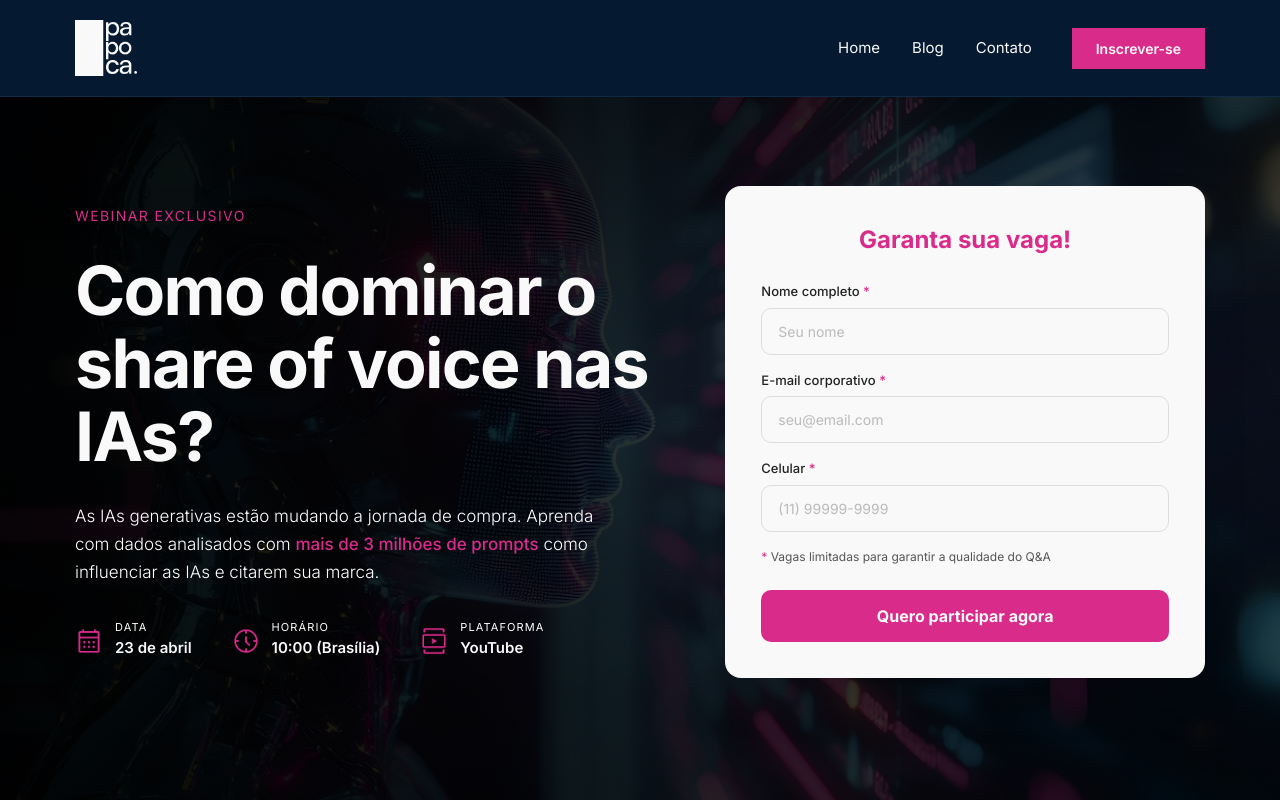
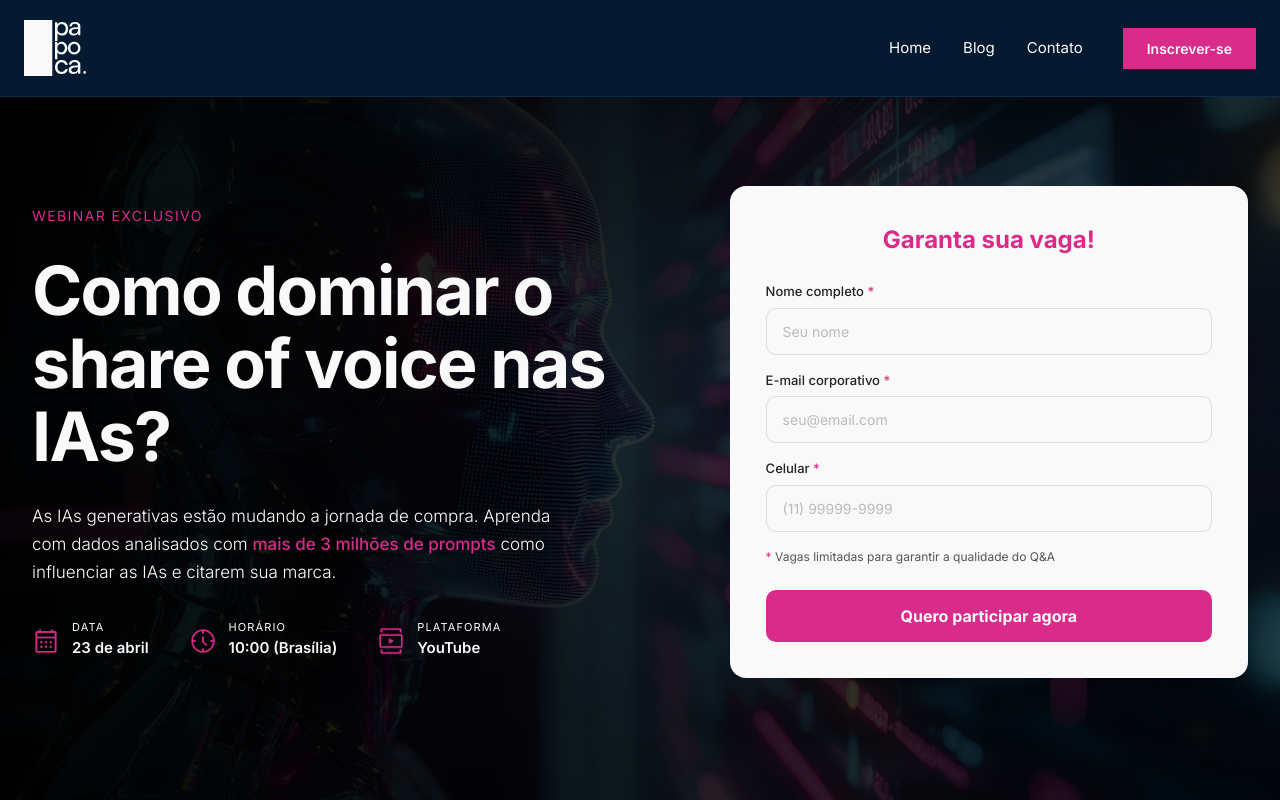
Before and after one commit to filipe-papoca/cmo-summit, a React (Vite) app: page / in a window 1280 px wide. Shown: the top 800 px of the page. Built offline with nearby package versions, Linux system fonts and the light colour scheme; a web font is replaced by a local one.

Commit message:
style(ui): simplify header and hero section padding
Remove redundant width properties and simplify responsive padding
breakpoints for consistent layout across screen sizes.

```diff
--- a/src/imports/sections/HeaderLlmSection.tsx
+++ b/src/imports/sections/HeaderLlmSection.tsx
@@ -6,7 +6,7 @@ export default function HeaderLlmSection() {
 
   return (
     <header className="fixed top-0 left-0 right-0 z-50 bg-[#051a30] border-b border-[#0f2a45]">
-      <div className="relative max-w-[1366px] mx-auto w-full w-full px-4 sm:px-8 md:px-[75px]">
+      <div className="max-w-[1366px] mx-auto w-full px-6">
         <div className="flex items-center h-24">
           <a href="#hero" className="flex-shrink-0">
             <img src={imgLogo} alt="Agência Papoca" className="h-14 w-auto max-w-[86px]" />
--- a/src/imports/sections/HeroLlmSection.tsx
+++ b/src/imports/sections/HeroLlmSection.tsx
@@ -24,7 +24,7 @@ export default function HeroLlmSection() {
       <div className="absolute inset-0 bg-gradient-to-r from-[#000]/95 via-[#000]/80 to-[#000]/55" />
       <div className="absolute inset-0 bg-gradient-to-b from-[#000]/60 via-transparent to-[#000]/40" />
 
-      <div className="relative z-10 px-4 sm:px-8 md:px-[75px] min-h-screen flex items-center">
+      <div className="relative z-10 px-4 sm:px-8 min-h-screen flex items-center">
         <div className="max-w-[1366px] mx-auto w-full">
           <div className="grid gap-10 md:gap-16 md:grid-cols-[minmax(0,1.1fr)_minmax(0,0.9fr)] items-center">
             <div className="flex flex-col gap-7">
```
